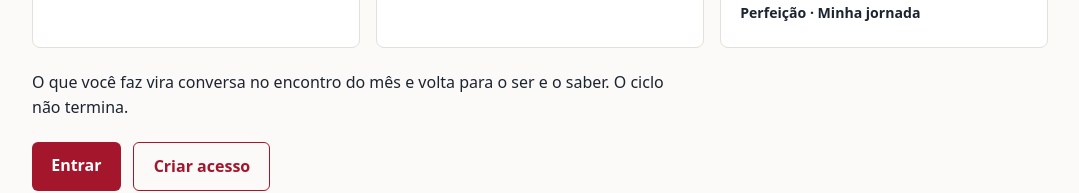
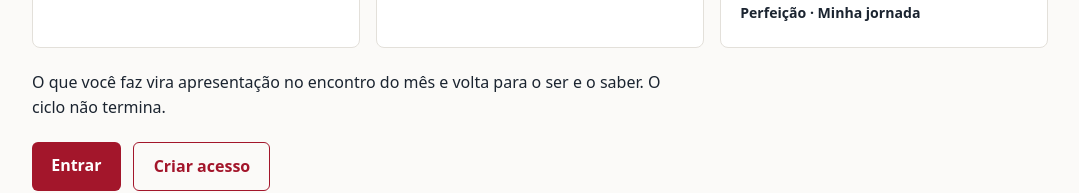
Before and after one commit to Pauloplanob1402/Conquistandoaperfeicao, a Next.js app: page / in a window 1280 px wide. Shown: the part 2237-2430 px from the top of the page, without its empty margins (100-1179 px from the left). Built offline with nearby package versions, Linux system fonts and the light colour scheme; no server answers.

Commit message:
corrigido com ajuda de Paulo

```diff
--- a/src/app/page.tsx
+++ b/src/app/page.tsx
@@ -67,7 +67,7 @@ export default async function Home() {
             </li>
           ))}
         </ol>
-        <p style={{ maxWidth: '40rem' }}>O que você faz vira conversa no encontro do mês e volta para o ser e o saber. O ciclo não termina.</p>
+        <p style={{ maxWidth: '40rem' }}>O que você faz vira apresentação no encontro do mês e volta para o ser e o saber. O ciclo não termina.</p>
         <div className="botoes">
           <Link className="botao" href="/login">Entrar</Link>
           <Link className="botao claro" href="/cadastro">Criar acesso</Link>
```
